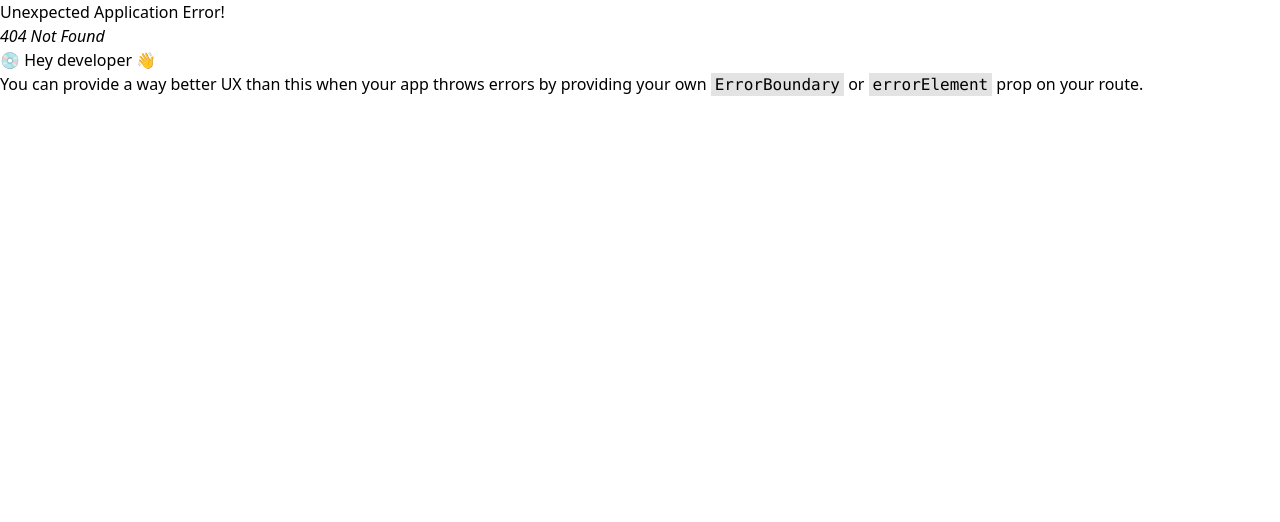
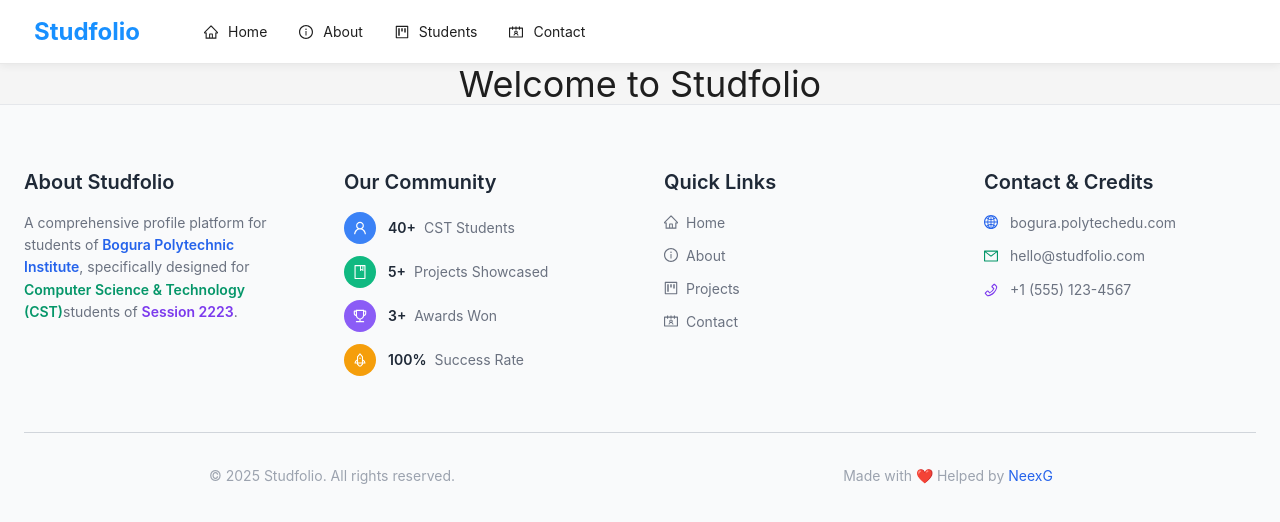
Before and after one commit to abuhosain/studfolio, a React (Vite) app: page /student/715524 in a window 1280 px wide. Before the commit this address had no page. Shown: the top 522 px of the page. Built offline with nearby package versions, Linux system fonts and the light colour scheme.

Commit message:
created helal profile page

```diff
--- /dev/null
+++ b/src/pages/student/Helal-715524/index.jsx
@@ -0,0 +1,9 @@
+const HelalProfile = () => {
+    return (
+        <div>
+            <h1 className="text-center text-4xl">Welcome to Studfolio</h1>
+        </div>
+    )
+};
+
+export default HelalProfile;
--- a/src/router/index.jsx
+++ b/src/router/index.jsx
@@ -5,6 +5,7 @@ import About from "../components/About";
 import Students from "../components/Students";
 import Contact from "../components/Contact";
 import AbuHosainProfile from "../pages/student/Hosain-715534";
+import HelalProfile from "../pages/student/Helal-715524";
 
 const router = createBrowserRouter([
   {
@@ -31,6 +32,10 @@ const router = createBrowserRouter([
         path: "student/715534",
         element: <AbuHosainProfile />,
       },
+      {
+        path: "student/715524",
+        element: <HelalProfile />,
+      },
     ],
   },
 ]);
```
